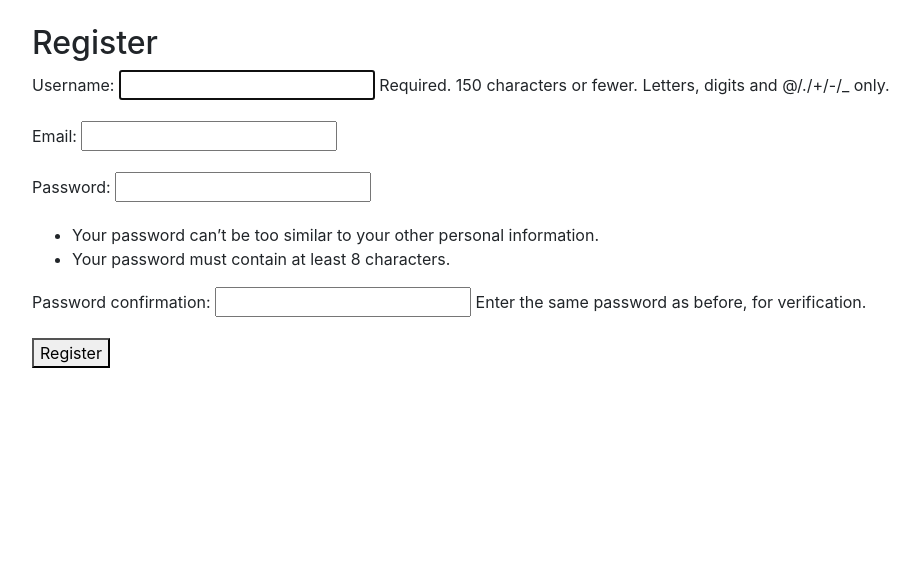
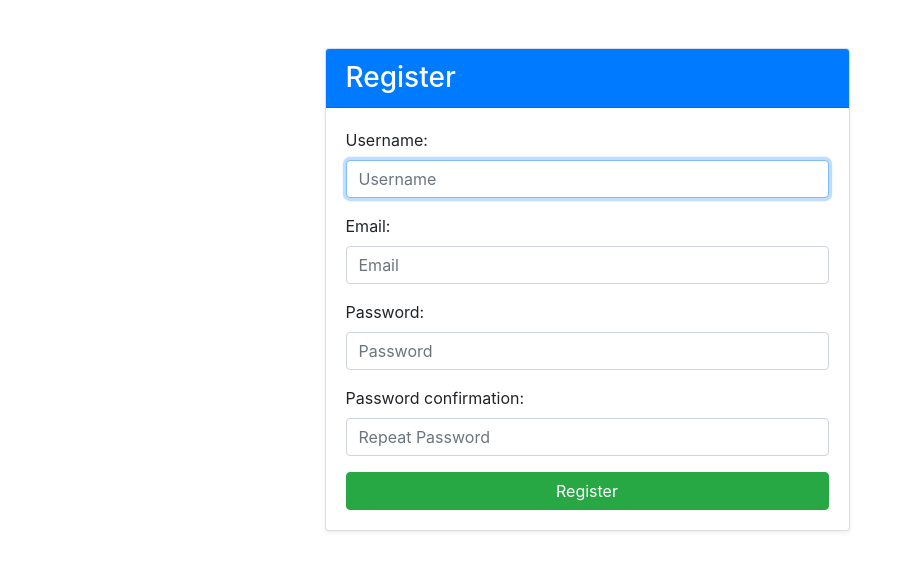
Before and after one commit to alinaapopescu/Cybersecurity, a Django app: page /accounts/register/ in a window 1280 px wide. Shown: the part 56-627 px from the top of the page, without its empty margins (53-973 px from the left). Run offline with Django 4.2, Linux system fonts and the light colour scheme; some libraries are stand-ins or nearby versions.

Commit message:
Fix the way images are display and change register form aspect

```diff
--- a/onlineshop/urls.py
+++ b/onlineshop/urls.py
@@ -1,8 +1,9 @@
+from django.conf import settings
+from django.conf.urls.static import static
 from django.contrib import admin
 from django.urls import path, include
-from django.contrib.auth import views as auth_views
 
 urlpatterns = [
     path('admin/', admin.site.urls),
     path('', include('shop.urls', namespace='shop')),
-]
+] + static(settings.MEDIA_URL, document_root=settings.MEDIA_ROOT)
--- a/shop/forms.py
+++ b/shop/forms.py
@@ -21,11 +21,32 @@ class CheckoutForm(forms.ModelForm):
 
 
 class UserRegistrationForm(UserCreationForm):
-    email = forms.EmailField(required=True)
+    email = forms.EmailField(
+        required=True,
+        widget=forms.EmailInput(attrs={
+            'class': 'form-control',
+            'placeholder': 'Email'
+        })
+    )
 
     class Meta:
         model = User
         fields = ("username", "email", "password1", "password2")
+
+    def __init__(self, *args, **kwargs):
+        super(UserRegistrationForm, self).__init__(*args, **kwargs)
+        self.fields['username'].widget.attrs.update({
+            'class': 'form-control',
+            'placeholder': 'Username'
+        })
+        self.fields['password1'].widget.attrs.update({
+            'class': 'form-control',
+            'placeholder': 'Password'
+        })
+        self.fields['password2'].widget.attrs.update({
+            'class': 'form-control',
+            'placeholder': 'Repeat Password'
+        })
 
 
 class CommentForm(forms.ModelForm):
--- a/shop/templates/shop/register.html
+++ b/shop/templates/shop/register.html
@@ -1,9 +1,67 @@
 {% extends "shop/base.html" %}
+
+{% block title %}Register{% endblock %}
+
 {% block content %}
-  <h2>Register</h2>
-  <form method="post">
-    {% csrf_token %}
-    {{ form.as_p }}
-    <button type="submit">Register</button>
-  </form>
+<div class="container mt-5">
+  <div class="row justify-content-center">
+    <div class="col-md-6">
+      <div class="card shadow-sm">
+        <div class="card-header bg-primary text-white">
+          <h3 class="mb-0">Register</h3>
+        </div>
+        <div class="card-body">
+          <form method="post" novalidate>
+            {% csrf_token %}
+            <div class="form-group">
+              {{ form.username.label_tag }}
+              {{ form.username }}
+              {% if form.username.errors %}
+                <div class="text-danger small">
+                  {% for error in form.username.errors %}
+                    {{ error }}<br>
+                  {% endfor %}
+                </div>
+              {% endif %}
+            </div>
+            <div class="form-group">
+              {{ form.email.label_tag }}
+              {{ form.email }}
+              {% if form.email.errors %}
+                <div class="text-danger small">
+                  {% for error in form.email.errors %}
+                    {{ error }}<br>
+                  {% endfor %}
+                </div>
+              {% endif %}
+            </div>
+            <div class="form-group">
+              {{ form.password1.label_tag }}
+              {{ form.password1 }}
+              {% if form.password1.errors %}
+                <div class="text-danger small">
+                  {% for error in form.password1.errors %}
+                    {{ error }}<br>
+                  {% endfor %}
+                </div>
+              {% endif %}
+            </div>
+            <div class="form-group">
+              {{ form.password2.label_tag }}
+              {{ form.password2 }}
+              {% if form.password2.errors %}
+                <div class="text-danger small">
+                  {% for error in form.password2.errors %}
+                    {{ error }}<br>
+                  {% endfor %}
+                </div>
+              {% endif %}
+            </div>
+            <button type="submit" class="btn btn-success btn-block">Register</button>
+          </form>
+        </div>
+      </div>
+    </div>
+  </div>
+</div>
 {% endblock %}
--- a/shop/views.py
+++ b/shop/views.py
@@ -1,6 +1,7 @@
 from django.contrib.auth.decorators import login_required
 from django.contrib.auth.hashers import check_password
 from django.core.mail import send_mail
+from django.http import HttpResponse
 from django.shortcuts import render, get_object_or_404, redirect
 from django.contrib.auth import login as auth_login, get_user_model, logout as auth_logout
 from django.contrib.auth.models import Group
@@ -185,7 +186,6 @@ def checkout(request):
 
     return render(request, 'shop/checkout.html', {'form': form})
 
-
 def register(request):
     if request.method == 'POST':
         form = UserRegistrationForm(request.POST)
```
Also changed, not shown: onlineshop/settings.py (+3 -4 lines), shop/templates/shop/order_detail.html (+10 -10 lines).
